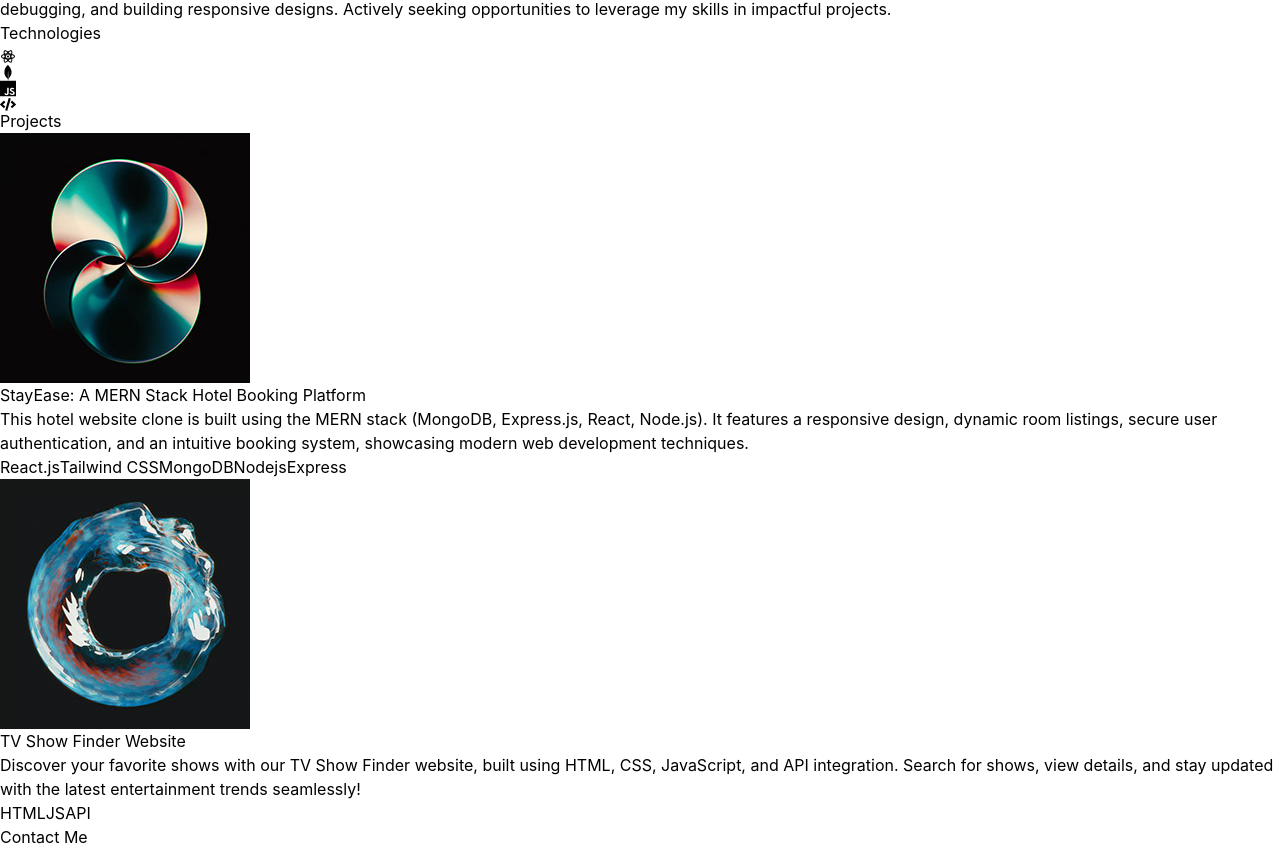
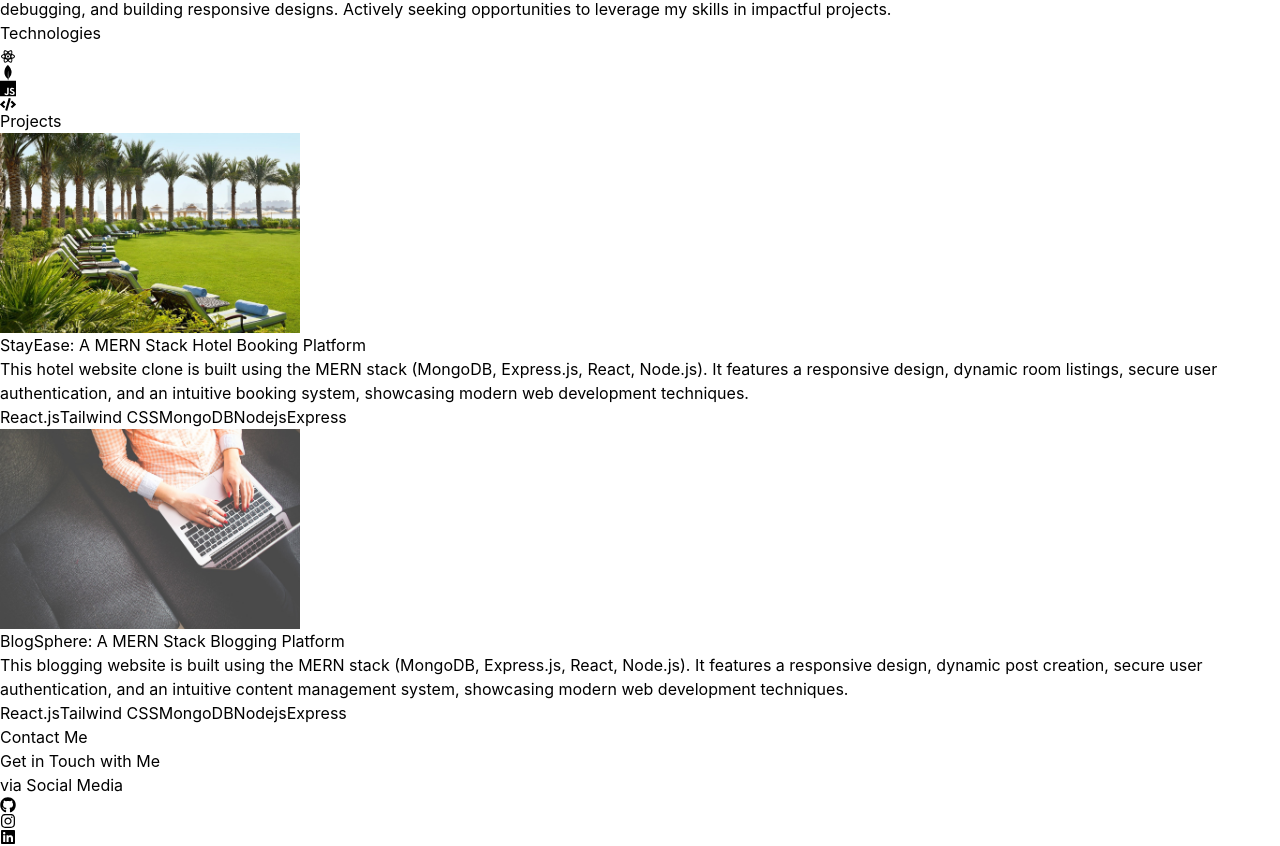
Before and after one commit to harshit-sharma14/My-Portfolio, a React (Vite) app: page / in a window 1280 px wide. Shown: the part 999-1845 px from the top of the page. Built offline with nearby package versions, Linux system fonts and the light colour scheme.

Commit message:
add new project

```diff
--- a/src/Projects.jsx
+++ b/src/Projects.jsx
@@ -1,6 +1,6 @@
 import React from 'react'
-import photo1 from '../assets/projects/project-1.webp'
-import photo2 from '../assets/projects/project-2.webp'
+import photo1 from '../assets/projects/Photo1.jpg'
+import photo2 from '../assets/projects/Photo2.jpg'
 import {motion} from 'framer-motion'
 export const Projects = () => {
   return (
@@ -29,9 +29,11 @@ export const Projects = () => {
 
 
 <motion.div whileInView={{opacity:1,x:0}} initial={{opacity:0,x:-100}} transition={{duration:1}} className='w-full lg:w-1/4'>
-    <img src={photo2} width={250} height={250} className='mb-6 rounded' alt="" />
+<img src={photo1} width={300} height={300} className='mb-6 rounded' alt="" />
     </motion.div>
     <motion.div  whileInView={{opacity:1,x:0}} initial={{opacity:0,x:100}} transition={{duration:1}}  className='w-full max-w-xl lg:w-3/4'>
+
+
     <h3 className='mb-2 font-semibold text-2xl'>StayEase: A MERN Stack Hotel Booking Platform
     </h3>
     <p className='mb-4 text-stone-400'>This hotel website clone is built using the MERN stack (MongoDB, Express.js, React, Node.js). It features a responsive design, dynamic room listings, secure user authentication, and an intuitive booking system, showcasing modern web development techniques.</p>
@@ -50,16 +52,23 @@ export const Projects = () => {
 
 
         <motion.div whileInView={{opacity:1,x:0}} initial={{opacity:0,x:-100}} transition={{duration:1}} className='w-full lg:w-1/4'>
-            <img src={photo1} width={250} height={250} className='mb-6 rounded' alt="" />
+        <img src={photo2} width={300} height={300} className='mb-6 rounded' alt="" />
+
             </motion.div>
             <motion.div  whileInView={{opacity:1,x:0}} initial={{opacity:0,x:100}} transition={{duration:1}}  className='w-full max-w-xl lg:w-3/4'>
-            <h3 className='mb-2 font-semibold text-2xl'>TV Show Finder Website</h3>
+            {/* <h3 className='mb-2 font-semibold text-2xl'>TV Show Finder Website</h3>
             <p className='mb-4 text-stone-400'>Discover your favorite shows with our TV Show Finder website, built using HTML, CSS, JavaScript, and API integration. Search for shows, view details, and stay updated with the latest entertainment trends seamlessly!</p>
             <span className='mr-2 rounded bg-stone-900 p-2 text-sm font-medium text-stone-300'>HTML</span>
             <span className='mr-2 rounded bg-stone-900 p-2 text-sm font-medium text-stone-300'>JS</span>
-            <span className='mr-2 rounded bg-stone-900 p-2 text-sm font-medium text-stone-300'>API</span>
-
-
+            <span className='mr-2 rounded bg-stone-900 p-2 text-sm font-medium text-stone-300'>API</span> */}
+            <h3 className='mb-2 font-semibold text-2xl'>BlogSphere: A MERN Stack Blogging Platform
+            </h3>
+            <p className='mb-4 text-stone-400'>This blogging website is built using the MERN stack (MongoDB, Express.js, React, Node.js). It features a responsive design, dynamic post creation, secure user authentication, and an intuitive content management system, showcasing modern web development techniques.</p>
+            <button className='m-2 rounded bg-stone-900 p-2 text-sm font-medium w-auto  text-stone-300'>React.js</button>
+            <button className='m-2 px-2 text-center w-auto rounded bg-stone-900 p-2  text-sm font-medium   text-stone-300'>Tailwind CSS</button>
+            <span className='mr-2 rounded bg-stone-900 p-2 text-sm font-medium   text-stone-300'>MongoDB</span>
+            <span className='mr-2 rounded bg-stone-900 p-2 text-sm font-medium   text-stone-300'>Nodejs</span>
+            <span className='mr-2 rounded bg-stone-900 p-2 text-sm font-medium  text-stone-300'>Express</span>
             </motion.div>
         </div>
 
```
Also changed, not shown: assets/projects/Photo1.jpg (added), assets/projects/Photo2.jpg (added).
